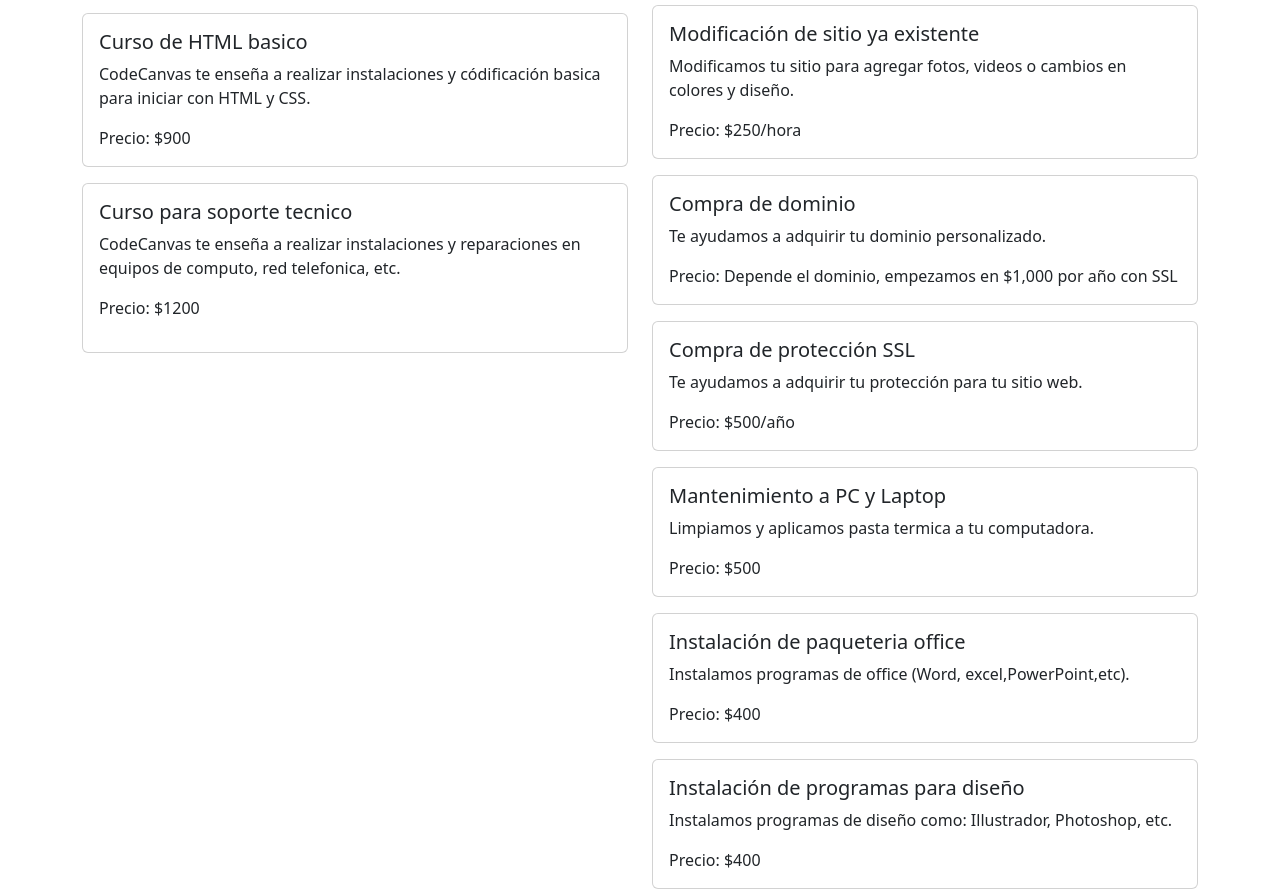
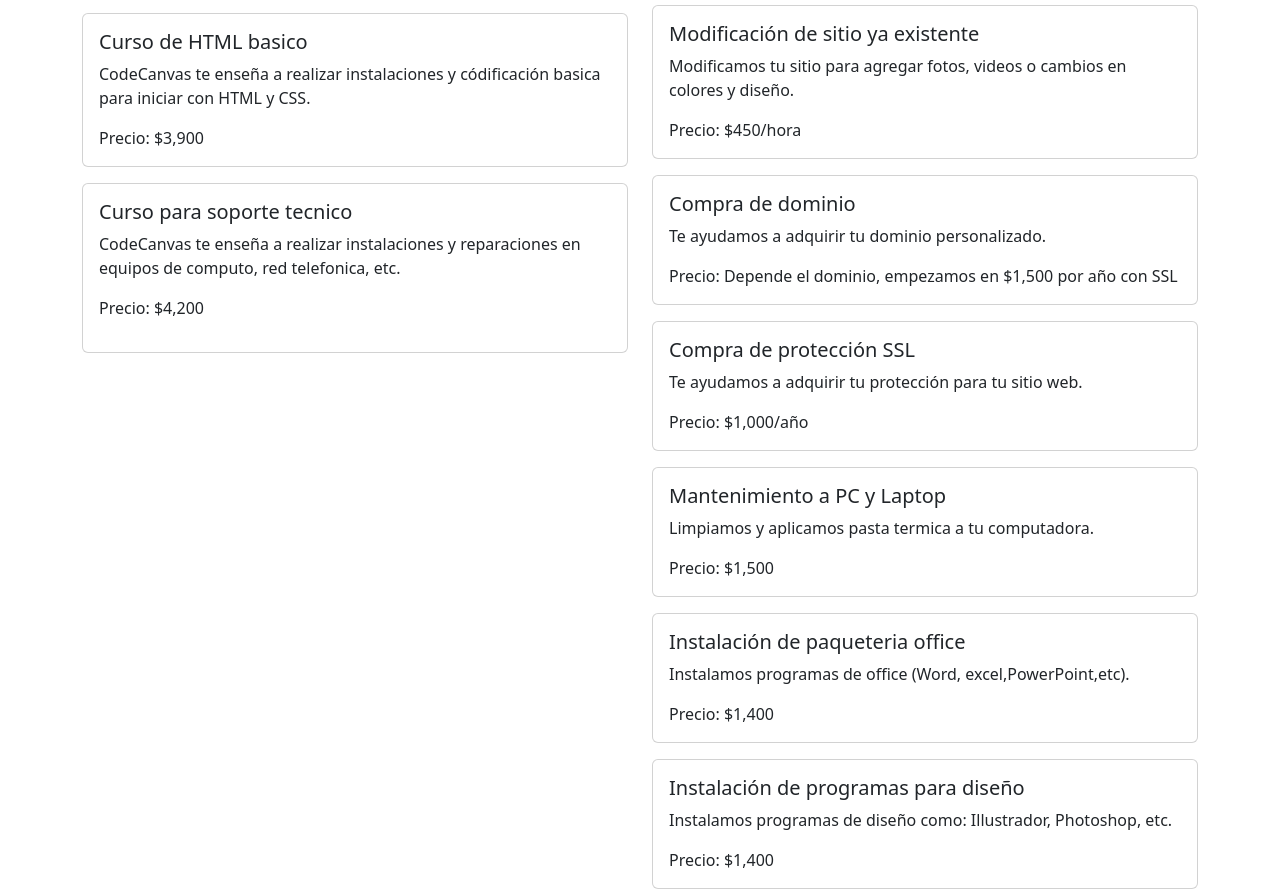
Before and after one commit to DISTinTheHouse/codecanvasHTML, a plain HTML site: page precios.html in a window 1280 px wide. Shown: the part 940-1832 px from the top of the page. Drawn offline with nearby package versions, Linux system fonts and the light colour scheme.

Commit message:
Actualización de precios , necesario

```diff
--- a/precios.html
+++ b/precios.html
@@ -90,14 +90,14 @@
                 <div class="card-body">
                     <h5 class="card-title">Curso de HTML basico</h5>
                     <p class="card-text">CodeCanvas te enseña a realizar instalaciones y códificación basica para iniciar con HTML y CSS.</p>
-                    <p class="card-text">Precio: $900</p>
+                    <p class="card-text">Precio: $3,900</p>
                 </div>
             </div>
             <div class="card mt-3">
                 <div class="card-body mb-3">
                     <h5 class="card-title">Curso para soporte tecnico</h5>
                     <p class="card-text">CodeCanvas te enseña a realizar instalaciones y reparaciones en equipos de computo, red telefonica, etc.</p>
-                    <p class="card-text">Precio: $1200</p>
+                    <p class="card-text">Precio: $4,200</p>
                 </div>
             </div>
         </div>
@@ -107,21 +107,21 @@
                 <div class="card-body">
                     <h5 class="card-title">Modificación de sitio ya existente</h5>
                     <p class="card-text">Modificamos tu sitio para agregar fotos, videos o cambios en colores y diseño.</p>
-                    <p class="card-text">Precio: $250/hora</p>
+                    <p class="card-text">Precio: $450/hora</p>
                 </div>
             </div>
             <div class="card mt-3">
                 <div class="card-body">
                     <h5 class="card-title">Compra de dominio</h5>
                     <p class="card-text">Te ayudamos a adquirir tu dominio personalizado.</p>
-                    <p class="card-text">Precio: Depende el dominio, empezamos en $1,000 por año con SSL</p>
+                    <p class="card-text">Precio: Depende el dominio, empezamos en $1,500 por año con SSL</p>
                 </div>
             </div>
             <div class="card mt-3">
                 <div class="card-body">
                     <h5 class="card-title">Compra de protección SSL</h5>
                     <p class="card-text">Te ayudamos a adquirir tu protección para tu sitio web.</p>
-                    <p class="card-text">Precio: $500/año</p>
+                    <p class="card-text">Precio: $1,000/año</p>
                 </div>
             </div>
 
@@ -129,7 +129,7 @@
                 <div class="card-body">
                     <h5 class="card-title">Mantenimiento a PC y Laptop</h5>
                     <p class="card-text">Limpiamos y aplicamos pasta termica a tu computadora.</p>
-                    <p class="card-text">Precio: $500</p>
+                    <p class="card-text">Precio: $1,500</p>
                 </div>
             </div>
 
@@ -137,7 +137,7 @@
                 <div class="card-body">
                     <h5 class="card-title">Instalación de paqueteria office</h5>
                     <p class="card-text">Instalamos programas de office (Word, excel,PowerPoint,etc).</p>
-                    <p class="card-text">Precio: $400</p>
+                    <p class="card-text">Precio: $1,400</p>
                 </div>
             </div>
 
@@ -145,7 +145,7 @@
                 <div class="card-body">
                     <h5 class="card-title">Instalación de programas para diseño</h5>
                     <p class="card-text">Instalamos programas de diseño como: Illustrador, Photoshop, etc.</p>
-                    <p class="card-text">Precio: $400</p>
+                    <p class="card-text">Precio: $1,400</p>
                 </div>
             </div>
 
```
